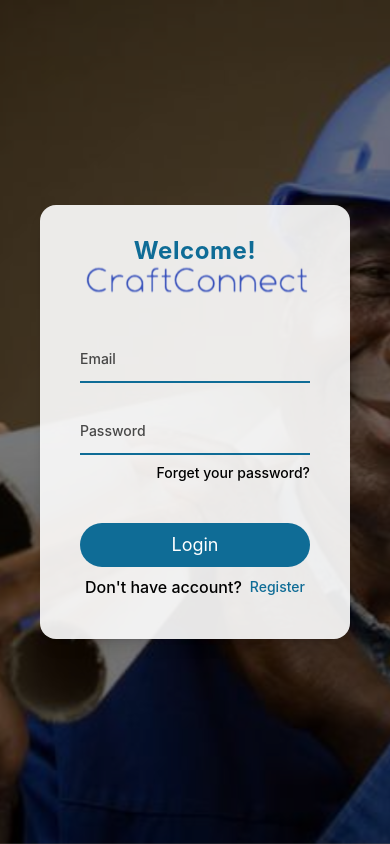
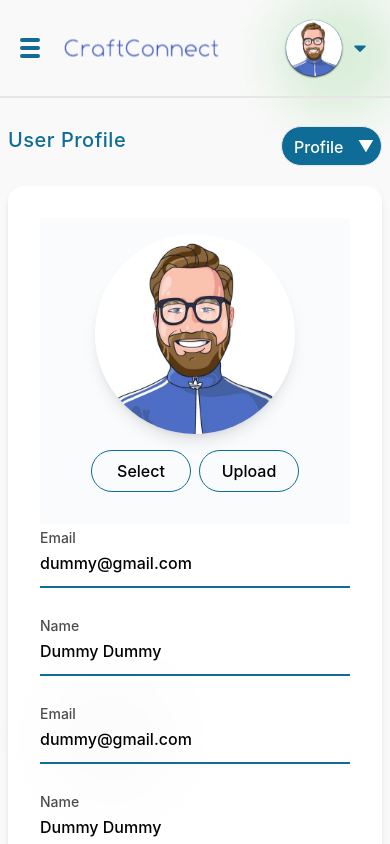
Before and after one commit to victorAnumudu/cbt, a React (Vite) app: page /dashboard/profile in a window 390 px wide. Before the commit this address led to /login. Built offline with nearby package versions, Linux system fonts and the light colour scheme; no server answers.

Commit message:
added tab profile switch in mobile view

```diff
--- a/src/components/dashboardLayout/NewDashboard/DashboardAuth.tsx
+++ b/src/components/dashboardLayout/NewDashboard/DashboardAuth.tsx
@@ -19,27 +19,27 @@
  let [pageLoading, setPageLoading] = useState(true)
 
  const loadUser = () => {
-  setPageLoading(true)
-  axios.get('https://convene-backend.onrender.com/users/profile',{
-    headers:{
-      Authorization: `bearer ${Cookies.get('token')}`
-    }
-  }).then((res)=>{
-    if(!res.data.status){
-      setPageLoading(false)
-      setUserExist(false)
-      return
-    }
-    setUserDetails(res.data.data[0])
+  // setPageLoading(true)
+  // axios.get('https://convene-backend.onrender.com/users/profile',{
+  //   headers:{
+  //     Authorization: `bearer ${Cookies.get('token')}`
+  //   }
+  // }).then((res)=>{
+  //   if(!res.data.status){
+  //     setPageLoading(false)
+  //     setUserExist(false)
+  //     return
+  //   }
+  //   setUserDetails(res.data.data[0])
+  //   setPageLoading(false)
+  //   setUserExist(true)
+  // }).catch((err:any)=>{
+  //   console.log('ERROR', err.response)
+  //   setPageLoading(false)
+  // })
+  setUserDetails({email:'test@gmail.com', name:'Anumudu Victor'})
     setPageLoading(false)
     setUserExist(true)
-  }).catch((err:any)=>{
-    console.log('ERROR', err.response)
-    setPageLoading(false)
-  })
-  // setUserDetails({email:'test@gmail.com', name:'Anumudu Victor'})
-  //   setPageLoading(false)
-  //   setUserExist(true)
  }
 
   useEffect(()=>{
--- a/src/components/dashboardLayout/NewDashboard/Header.tsx
+++ b/src/components/dashboardLayout/NewDashboard/Header.tsx
@@ -26,7 +26,7 @@
   }
 
   return (
-    <header className={`mode-transition p-5 sticky z-10 top-0 w-full flex items-center justify-between bg-[#F9F9F9] dark:bg-dark border-b-2 border-[#E6E6E6] bg-[url('../../../../src/assets/images/dashboard/bg_ellipse1.png')] bg-no-repeat bg-[top_right]`}>
+    <header className={`mode-transition p-5 sticky z-50 top-0 w-full flex items-center justify-between bg-[#F9F9F9] dark:bg-dark border-b-2 border-[#E6E6E6] bg-[url('../../../../src/assets/images/dashboard/bg_ellipse1.png')] bg-no-repeat bg-[top_right]`}>
     <div className='h-14 flex items-center gap-5'>
       <HandBurger
         showAside={showAside}
@@ -56,7 +56,7 @@
         </div>
 
         {/* menu */}
-        <div className={`mode-transition absolute top16 z-10 w-[200px] ${ openDropDown ? 'top-16 opacity-100 right-0' : '-top-full opacity-0 -right-full' } bg-white dark:bg-dark dark:shadow-sm dark:shadow-dark-light dark:text-dark-light shadow-lg rounded-sm overflow-hidden transition-all duration-300`}>
+        <div className={`mode-transition absolute top16 z-10 w-[200px] ${ openDropDown ? 'top-16 opacity-100 right-0' : '-top-full opacity-0 -right-full hidden' } bg-white dark:bg-dark dark:shadow-sm dark:shadow-dark-light dark:text-dark-light shadow-lg rounded-sm overflow-hidden transition-all duration-300`}>
           <div className="py-2">
             {[{name:'Settings', link:'/dashboard/profile'}, {name:'mode', link:'#'}].map((item)=>{
               if(item.name == 'mode'){
--- a/src/components/dashboardPages/Profile.tsx
+++ b/src/components/dashboardPages/Profile.tsx
@@ -11,7 +11,27 @@
 
   return (
     <div className="w-full min-h-full">
-      <p className='w-full text-3xl text-primary font-medium tracking-wide'>User Profile</p>
+      <div className="my-5 sm:hidden w-full h-10 sticky z-10 top-24 flex justify-between gap-8">
+        <p className='text-xl md:text-3xl text-primary font-medium tracking-wide'>User Profile</p>
+        {/* Shows profile setting selection on mobile view */}
+        <div className="relative">
+          <select
+            name=""
+            id=""
+            className="peer appearance-none text-white pl-3 pr-6 py-2 transition-all cursor-pointer bg-primary focus:outline-none border border-gray-200 rounded-full w-full h-full"
+            onChange={(e)=>handleActive(e.target.value)}
+            value={active}
+          >
+            {tabs.map((item, index) => (
+            <option key={index} value={item} className="">
+              {item}
+            </option>
+            ))}
+          </select>
+          <div className="z-10 after:absolute after:content-['▼'] peer-focus:after:rotate-180 after:transition-all after:duration-300 after:z-20 after:right-2 after:top-1/2 after:-translate-y-1/2 after:text-white"></div>
+        </div>
+      </div>
+
       <div className="mt-4 relative block sm:grid grid-cols-5 bg-white/90 dark:bg-white/10 text:black dark:text-dark-light shadow-md rounded-2xl">
         {/* TABS */}
         <div className="sticky top-52 p-4 col-span-1 hidden sm:block border-r">
```
